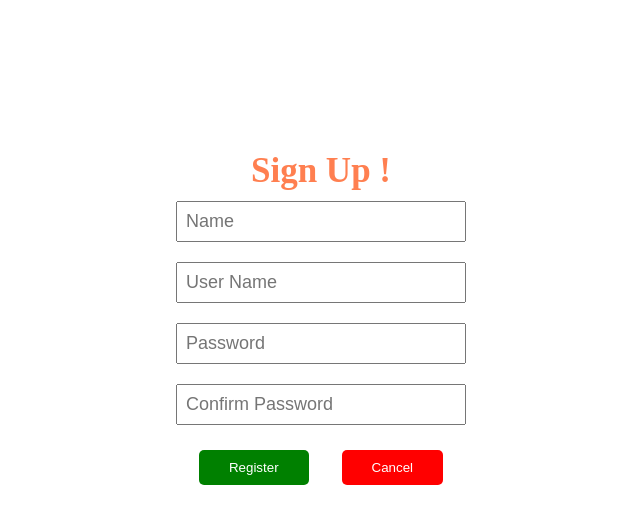
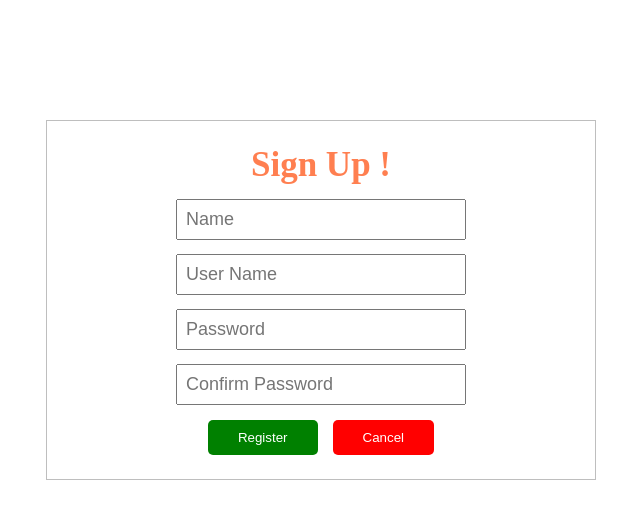
Before and after one commit to TaherMandsor53/portal-product, a React (Create React App) app: page /register in a window 1280 px wide. Shown: the top 524 px of the page, without its empty margins (319-959 px from the left). Built offline with nearby package versions, Linux system fonts and the light colour scheme.

Commit message:
Setup the redux flow

```diff
--- a/src/common-components/InputComp.js
+++ b/src/common-components/InputComp.js
@@ -5,7 +5,7 @@ export default function InputComp({ inputType, onInputChange, placeholderText, e
     onInputChange(e);
   };
   return (
-    <>
+    <div className="input-details">
       <input
         type={inputType}
         onChange={onHandleChange}
@@ -15,6 +15,6 @@ export default function InputComp({ inputType, onInputChange, placeholderText, e
         name={inputTxt}
       />
       {errorMsg && <div className="inputErrorMsg">{errorMsg}</div>}
-    </>
+    </div>
   );
 }
--- a/src/common-components/commonStyle.scss
+++ b/src/common-components/commonStyle.scss
@@ -1,5 +1,15 @@
-input.inputClass {
+.inputClass,
+.inputErrorClass {
   padding: 8px;
   width: 270px;
   font-size: 18px;
 }
+
+.input-details {
+  margin-bottom: 14px;
+
+  .inputErrorMsg {
+    color: red;
+    font-size: 14px;
+  }
+}
--- a/src/components/authentication/Registration.js
+++ b/src/components/authentication/Registration.js
@@ -47,9 +47,8 @@ export default function Registration(props) {
 
   return (
     <div className="registration">
-      <form className="registration-form">
       <div className="registration-title">Sign Up !</div>
-        <div className="input-comp">
+      <div className="register-form">
         <InputComp
           placeholderText="Name"
           inputType="text"
@@ -57,8 +56,7 @@ export default function Registration(props) {
           onInputChange={onChangeRegistrationDetails}
           errorMsg={registrationFormError.nameError}
         />
-        </div>
-        <div className="input-comp">
+
         <InputComp
           placeholderText="User Name"
           inputType="text"
@@ -66,8 +64,7 @@ export default function Registration(props) {
           onInputChange={onChangeRegistrationDetails}
           errorMsg={registrationFormError.userNameError}
         />
-        </div>
-        <div className="input-comp">
+
         <InputComp
           placeholderText="Password"
           inputType="password"
@@ -75,8 +72,7 @@ export default function Registration(props) {
           onInputChange={onChangeRegistrationDetails}
           errorMsg={registrationFormError.passwordError}
         />
-        </div>
-        <div className="input-comp">
+
         <InputComp
           placeholderText="Confirm Password"
           inputType="password"
@@ -84,10 +80,10 @@ export default function Registration(props) {
           onInputChange={onChangeRegistrationDetails}
           errorMsg={registrationFormError.confirmPasswordError}
         />
-        </div>
+
         <div className="btns">
           <div>
-            <button onSubmit={register} className="register-btn">
+            <button onClick={register} className="register-btn">
               Register
             </button>
           </div>
@@ -97,7 +93,7 @@ export default function Registration(props) {
             </button>
           </div>
         </div>
-      </form>
+      </div>
     </div>
   );
 }
--- a/src/components/authentication/style.scss
+++ b/src/components/authentication/style.scss
@@ -5,38 +5,39 @@
 }
 
 .registration {
-  display: flex;
-  justify-content: center;
-  height: 635px;
-  align-items: center;
+  margin: 120px auto;
+  width: 500px;
+  border: 1px solid #bebebe;
+  padding: 24px;
 }
 
-.input-comp {
-  padding: 10px;
+.register-form {
+  text-align: center;
 }
 
 .btns {
   margin-top: 15px;
   display: flex;
-  justify-content: space-evenly;
+  justify-content: center;
 }
 
-button.register-btn {
+@mixin buttons {
   padding: 10px 30px 10px 30px;
-  background-color: green;
   border-radius: 5px;
   border: none;
   color: white;
   cursor: pointer;
 }
 
-button.cancel-btn {
-  padding: 10px 30px 10px 30px;
+.register-btn {
+  @include buttons();
+  background-color: green;
+}
+
+.cancel-btn {
+  @include buttons();
   background-color: red;
-  border-radius: 5px;
-  border: none;
-  color: white;
-  cursor: pointer;
+  margin-left: 15px;
 }
 
 .registration-title {
@@ -45,4 +46,5 @@ button.cancel-btn {
   font-family: cursive;
   color: coral;
   font-weight: 700;
+  margin-bottom: 14px;
 }
```
Lines whose indentation alone changed are shown as unchanged.
